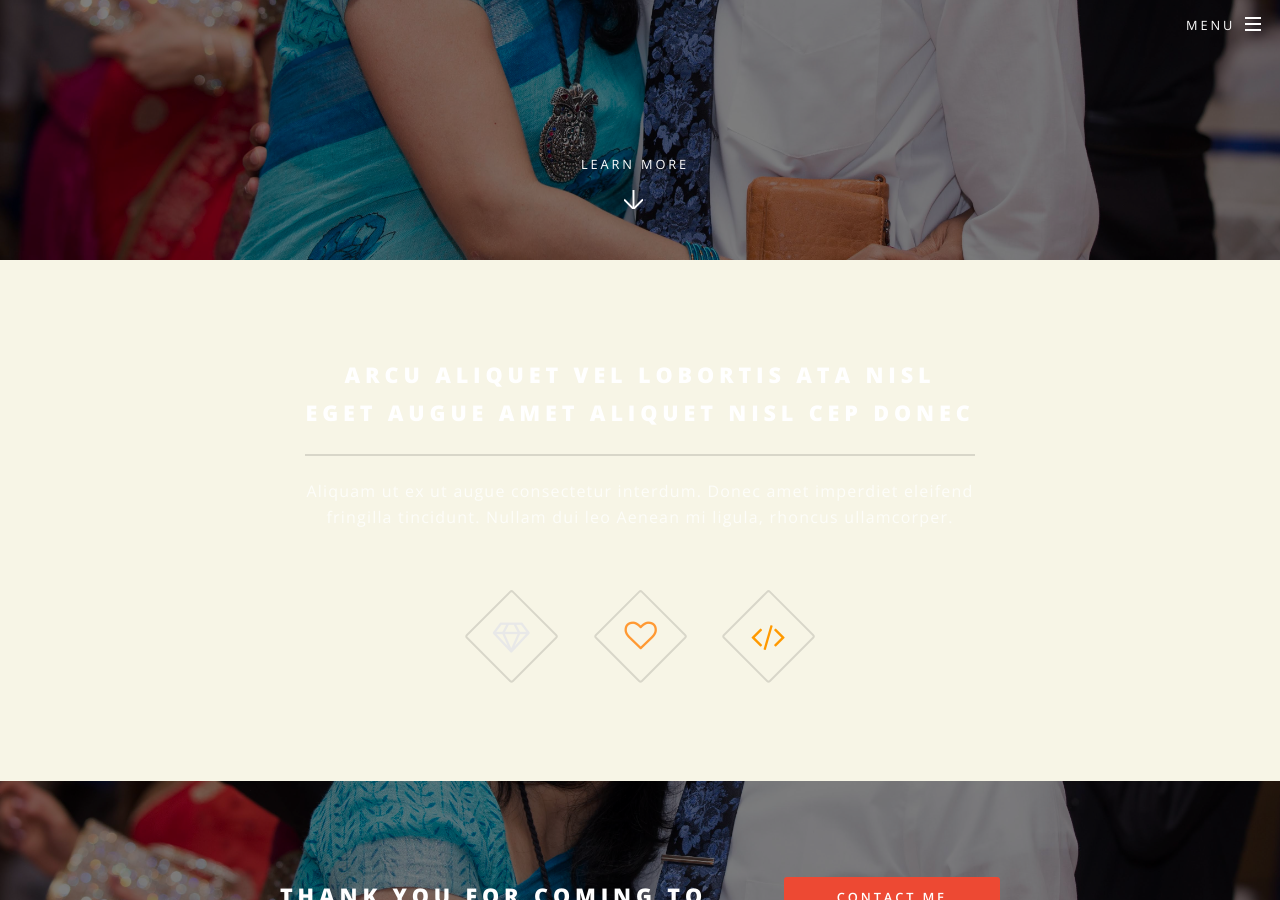
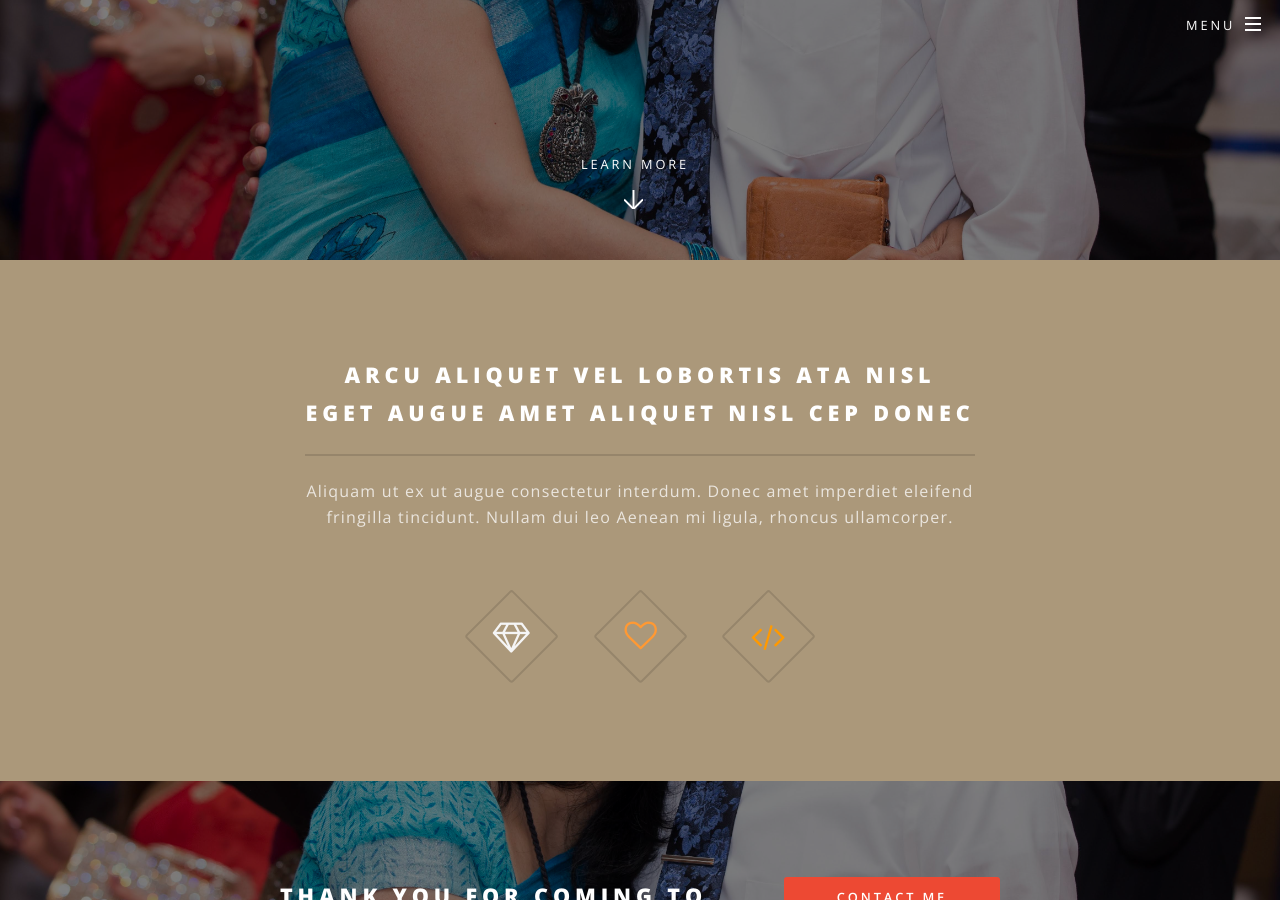
Before and after one commit to shreyas00023/mywebsite, a Jekyll site: the page built from index.html, in a window 1280 px wide and 900 px high, scrolled down 640 px. Built offline with Jekyll 4.4.1, drawn with Linux system fonts in a browser that asks for light colours.

Commit message:
Update _vars.scss

```diff
--- a/_sass/libs/_vars.scss
+++ b/_sass/libs/_vars.scss
@@ -37,7 +37,7 @@
 
 // Palette.
 	$palette: (
-		bg:					#333A56,
+		bg:					#0f1626,
 		fg:					#fff,
 		fg-bold:			#fff,
 		fg-light:			rgba(255,255,255,0.5),
@@ -47,10 +47,10 @@
 		border2-bg:			rgba(144,144,144,0.5),
 
 		accent1: (
-			bg:				#f7f5e6,
+			bg:				#ab987a,
 			fg-bold:		#ffffff,
-			fg:				mix(#f7f5e6, #ffffff, 25%),
-			fg-light:		mix(#f7f5e6, #ffffff, 40%),
+			fg:				mix(#ab987a, #ffffff, 25%),
+			fg-light:		mix(#ab987a, #ffffff, 40%),
 			border:			rgba(0,0,0,0.125),
 			border-bg:		rgba(255,255,255,0.075),
 			border2:		rgba(0,0,0,0.25),
@@ -58,10 +58,10 @@
 		),
 
 		accent2: (
-			bg:				#e8e8e8,
+			bg:				#f5f5f5,
 			fg-bold:		#ffffff,
-			fg:				mix(#e8e8e8, #ffffff, 25%),
-			fg-light:		mix(#e8e8e8, #ffffff, 40%),
+			fg:				mix(#f5f5f5, #ffffff, 25%),
+			fg-light:		mix(#f5f5f5, #ffffff, 40%),
 			border:			rgba(0,0,0,0.125),
 			border-bg:		rgba(255,255,255,0.075),
 			border2:		rgba(0,0,0,0.25),
```
